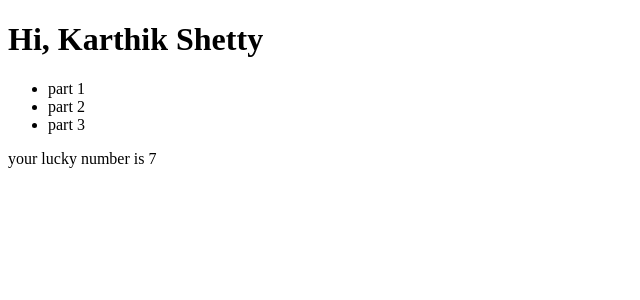
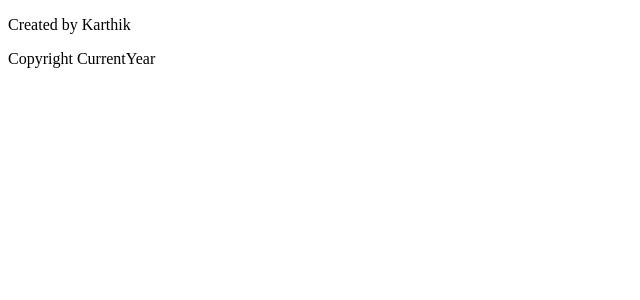
Before and after one commit to KarthikShetty11/React-A, a React (Create React App) app: page / in a window 1280 px wide. Shown: the top 300 px of the page, without its empty margins (0-640 px from the left). Built offline with nearby package versions, Linux system fonts and the light colour scheme.

Commit message:
new render

```diff
--- a/src/index.js
+++ b/src/index.js
@@ -15,21 +15,29 @@
 import React from "react";
 import ReactDOM from "react-dom";
 
-const fName = "Karthik";
-const lName = "Shetty";
-const num = 7;
-
 ReactDOM.render(
   <div>
-    <h1>
-      Hi, {fName} {lName}
-    </h1>
-    <ul>
-      <li> part 1</li>
-      <li> part 2</li>
-      <li> part 3</li>
-    </ul>
-    <p>your lucky number is {num}</p>
+    <p>Created by Karthik</p>
+    <p>Copyright CurrentYear</p>
   </div>,
   document.getElementById("root")
 );
+
+// const fName = "Karthik";
+// const lName = "Shetty";
+// const num = 7;
+
+// ReactDOM.render(
+//   <div>
+//     <h1>
+//       Hi, {fName} {lName}
+//     </h1>
+//     <ul>
+//       <li> part 1</li>
+//       <li> part 2</li>
+//       <li> part 3</li>
+//     </ul>
+//     <p>your lucky number is {num}</p>
+//   </div>,
+//   document.getElementById("root")
+// );
```
